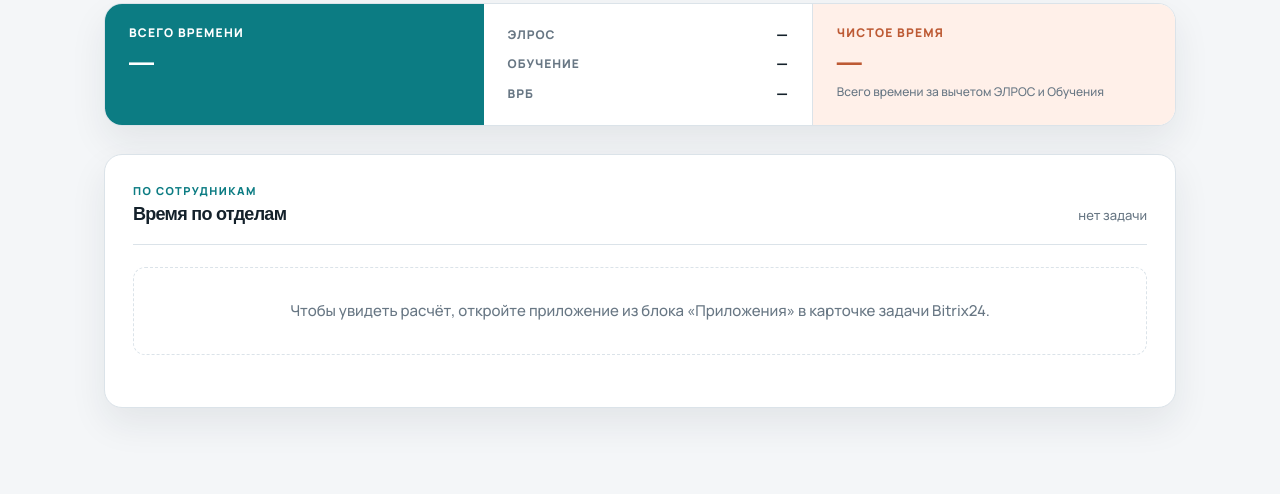
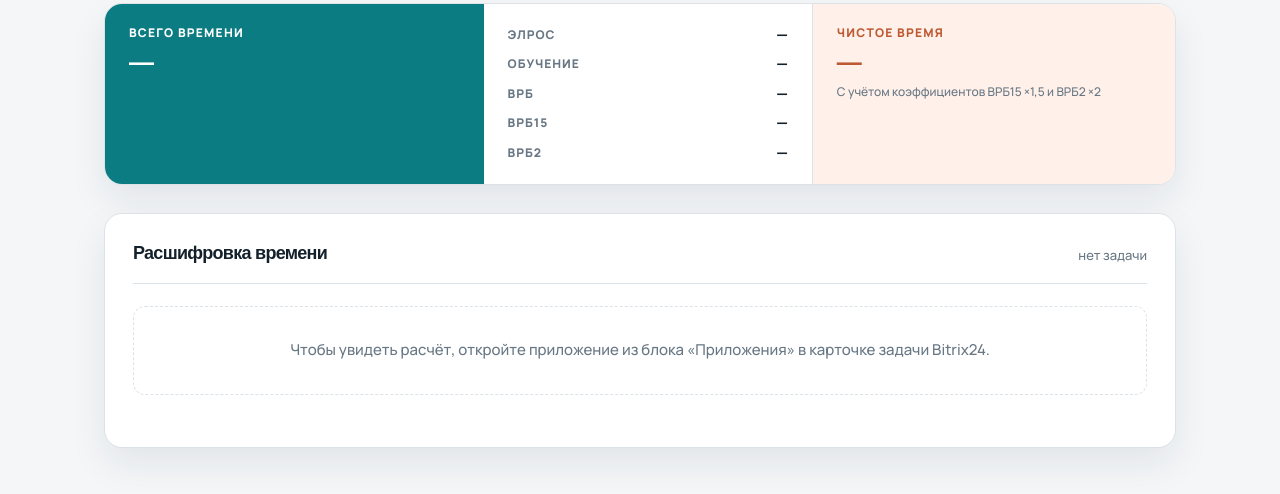
Before and after one commit to katewide/UserTime, a website: page index.html in a window 1280 px wide. Shown: the part 146-640 px from the top of the page. Drawn offline with Linux system fonts and the light colour scheme; a web font is replaced by a local one.

Commit message:
Update index.html

```diff
--- a/index.html
+++ b/index.html
@@ -29,20 +29,19 @@
           <div><dt>ЭЛРОС</dt><dd id="elrosValue">—</dd></div>
           <div><dt>Обучение</dt><dd id="trainingValue">—</dd></div>
           <div><dt>ВРБ</dt><dd id="vrbValue">—</dd></div>
+          <div><dt>ВРБ15</dt><dd id="vrb15Value">—</dd></div>
+          <div><dt>ВРБ2</dt><dd id="vrb2Value">—</dd></div>
         </dl>
         <div class="summary__clean">
           <span>Чистое время</span>
           <strong id="cleanValue">—</strong>
-          <small>Всего времени за вычетом ЭЛРОС и Обучения</small>
+          <small>С учётом коэффициентов ВРБ15 ×1,5 и ВРБ2 ×2</small>
         </div>
       </section>
 
       <section class="panel" aria-labelledby="employeesTitle">
         <div class="panel__head">
-          <div>
-            <p class="eyebrow">По сотрудникам</p>
-            <h2 id="employeesTitle">Время по отделам</h2>
-          </div>
+          <h2 id="employeesTitle">Расшифровка времени</h2>
           <span class="panel__meta" id="meta">загружаем…</span>
         </div>
         <div class="state" id="state" hidden></div>
```
